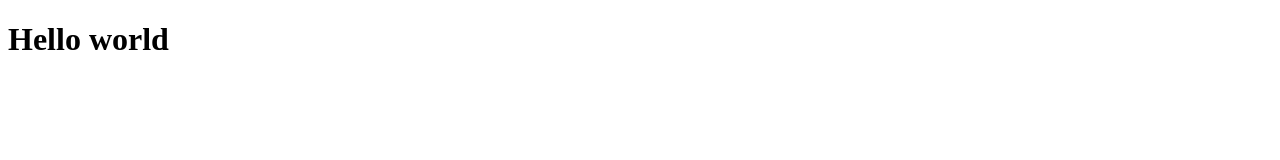
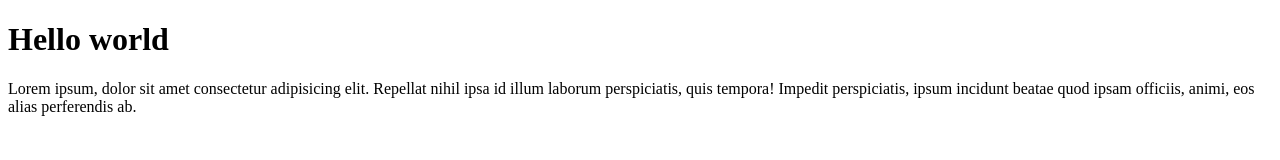
Before and after one commit to EevnxX1/git-test, a plain HTML site: page index.html in a window 1280 px wide. Drawn offline with Linux system fonts and the light colour scheme.

Commit message:
Menambahkan paragraf pada index.html

```diff
--- a/index.html
+++ b/index.html
@@ -7,5 +7,6 @@
   </head>
   <body>
     <h1>Hello world</h1>
+    <p>Lorem ipsum, dolor sit amet consectetur adipisicing elit. Repellat nihil ipsa id illum laborum perspiciatis, quis tempora! Impedit perspiciatis, ipsum incidunt beatae quod ipsam officiis, animi, eos alias perferendis ab.</p>
   </body>
 </html>
```
